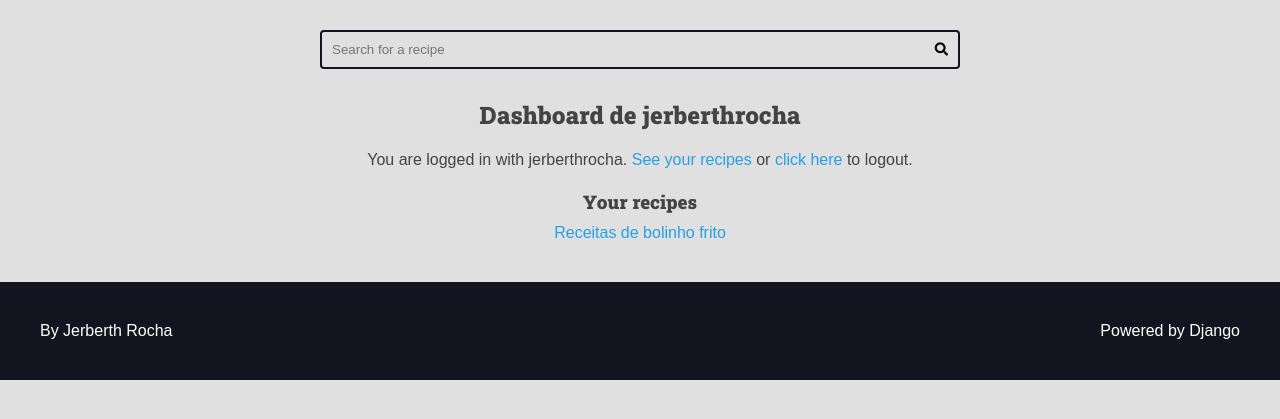
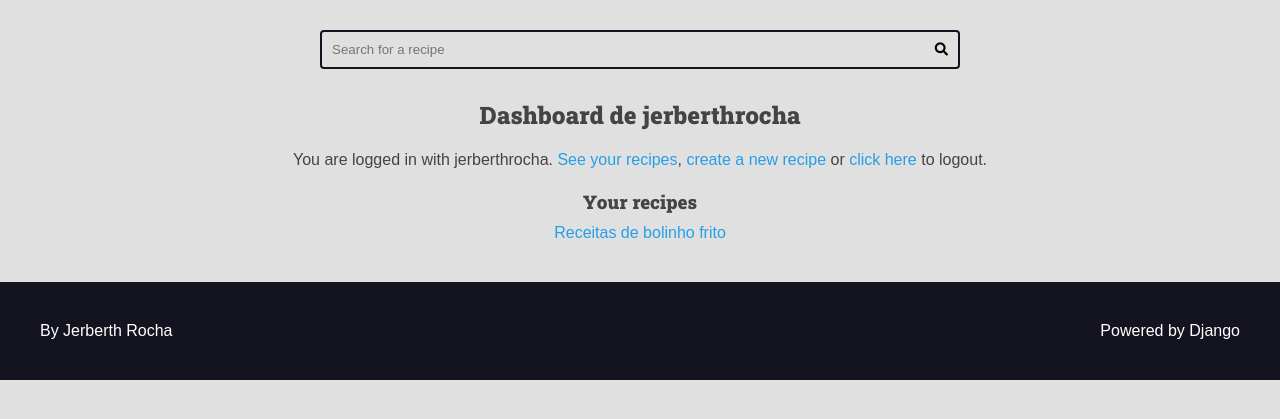
Before and after one commit to JerberthRocha/curso-django, a Django app: page /authors/dashboard/ in a window 1280 px wide. Shown: the part 113-532 px from the top of the page. Run offline with Django 3.2, Linux system fonts and the light colour scheme; a user stored in the database is signed in; data comes from the database, SQL or seed files in the repository.

Commit message:
Criando view para a criação de novas receitas

```diff
--- a/authors/templates/authors/partials/login_message.html
+++ b/authors/templates/authors/partials/login_message.html
@@ -1,7 +1,8 @@
 {% if request.user.is_authenticated %}
     <div class="login-message">
         You are logged in with {{ request.user.username }}.
-        <a href="{% url 'authors:dashboard' %}">See your recipes</a> or
+        <a href="{% url 'authors:dashboard' %}">See your recipes</a>,
+        <a href="{% url 'authors:dashboard_recipe_new' %}">create a new recipe</a> or
         <form class="inline-form" action="{% url 'authors:logout' %}" method="POST">
             {% csrf_token %}
             <input type="hidden" name="username" value="{{ request.user.username }}"></input>
--- a/authors/urls.py
+++ b/authors/urls.py
@@ -11,6 +11,11 @@ urlpatterns = [
     path('logout/create/', views.logout_view, name='logout'),
     path('dashboard/', views.dashboard, name='dashboard'),
     path(
+        'dashboard/recipe/new/',
+        views.dashboard_recipe_new,
+        name='dashboard_recipe_new'
+    ),
+    path(
         'dashboard/recipe/<int:id>/edit/',
         views.dashboard_recipe_edit,
         name='dashboard_recipe_edit'
--- a/authors/views.py
+++ b/authors/views.py
@@ -130,3 +130,31 @@ def dashboard_recipe_edit(request, id):
                     'form': form,
                 }
     )
+
+@login_required(login_url='authors:login', redirect_field_name='next')
+def dashboard_recipe_new(request):
+    form = AuthorRecipeForm(
+        data=request.POST or None,
+        files=request.FILES or None,
+    )
+
+    if form.is_valid():
+        recipe = form.save(commit=False)
+
+        recipe.author = request.user
+        recipe.preparation_steps_is_html = False
+        recipe.is_published = False
+
+        recipe.save()
+
+        messages.success(request, 'Receita criada com sucesso!')
+        return redirect(
+            reverse('authors:dashboard_recipe_edit', args=(recipe.id,))
+        )
+
+    return render(request, 'authors/pages/dashboard_recipe.html',
+                  context={
+                    'form': form,
+                    'form_action': reverse('authors:dashboard_recipe_new')
+                }
+    )
```
